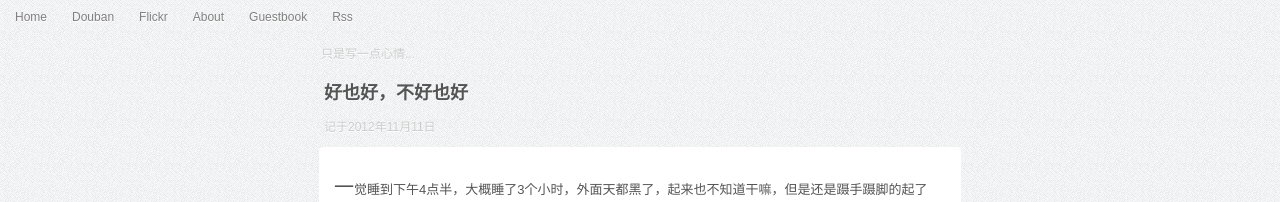
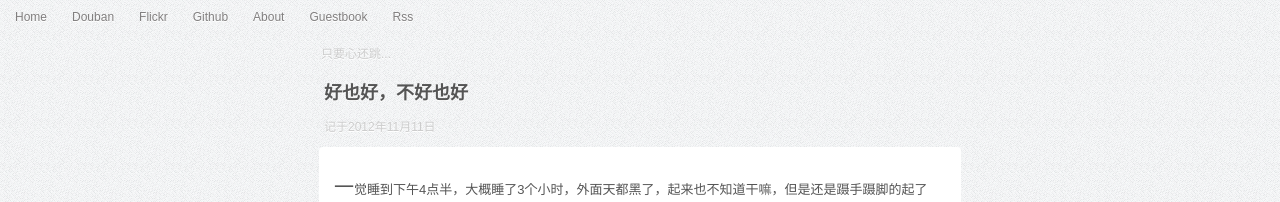
Before and after one commit to zwitzwit/guojing.github.com, a Jekyll site: the page built from index.html, in a window 1280 px wide and 900 px high. Shown: the top 202 px of the window. Built offline with Jekyll 4.4.1, drawn with Linux system fonts in a browser that asks for light colours; Markdown is read by kramdown in place of the engine named in the settings; the list of posts is cut into pages by our own code.

Commit message:
change icon and change banner

```diff
--- a/_includes/banner.html
+++ b/_includes/banner.html
@@ -1,8 +1,9 @@
 <div class="banner">
   <ul>
     <li><a href="/">Home</a></li>
-    <li><a href="http://www.douban.com/people/JGuo/">Douban</a></li>
-    <li><a href="http://www.flickr.com/photos/soundbbg/">Flickr</a></li>
+    <li><a href="http://www.douban.com/people/JGuo/" target="_blank">Douban</a></li>
+    <li><a href="http://www.flickr.com/photos/soundbbg/" target="_blank">Flickr</a></li>
+    <li><a href="https://github.com/guojing" target="_blank">Github</a></li>
     <li><a href="/about">About</a></li>
     <li><a href="/guestbook">Guestbook</a></li>
     <li><a href="/feed.xml">Rss</a></li>
--- a/_layouts/default.html
+++ b/_layouts/default.html
@@ -12,7 +12,7 @@
 <body>
 {% include banner.html %}
 
-<div class="cast">只是写一点心情...</div>
+<div class="cast">只要心还跳...</div>
 
 <div class="main">
 {{ content }}
```
Also changed, not shown: images/icon.png.
